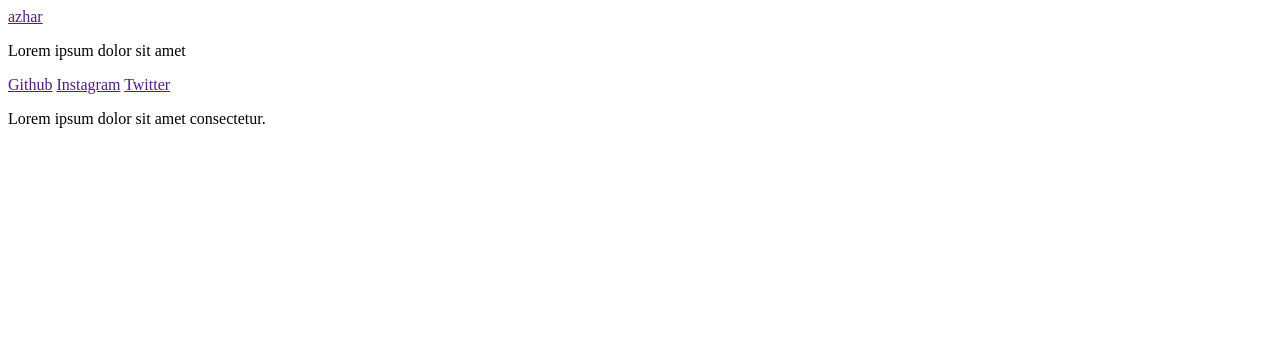
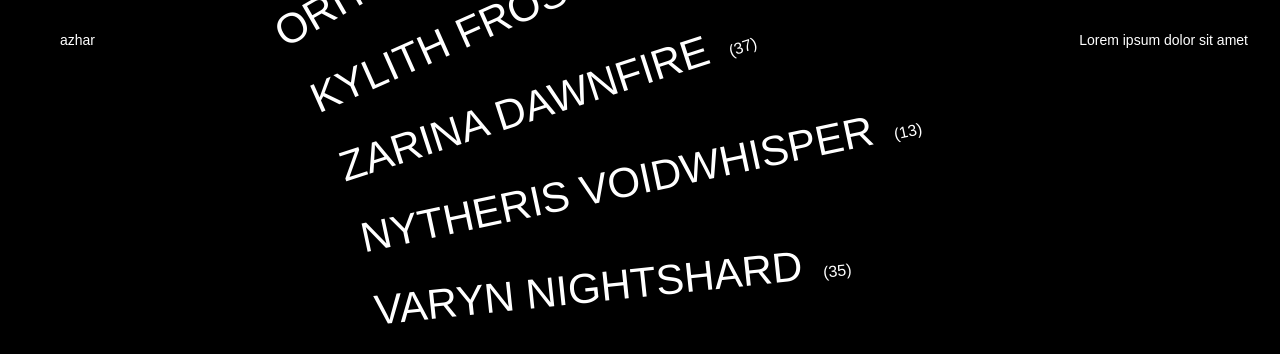
Before and after one commit to Nithze/Circular-Text-Slider, a plain HTML site: page index.html in a window 1280 px wide. Shown: the top 354 px of the page. Drawn offline with nearby package versions, Linux system fonts and the light colour scheme; files that its build step writes are made by us from their sources.

Commit message:
add animation hover GSAP

```diff
--- a/data.js
+++ b/data.js
@@ -0,0 +1,62 @@
+export const posters = [
+    { id: 1, name: "Yithze Human Tears" },
+    { id: 2, name: "Zypherion Eclipse" },
+    { id: 3, name: "Aetherian Dreamwalker" },
+    { id: 4, name: "Solace Zephyr" },
+    { id: 5, name: "Valkyros Starlight" },
+    { id: 6, name: "Lyra Zenithshade" },
+    { id: 7, name: "Zyrax Nightshade" },
+    { id: 8, name: "Xenith Obsidian Flame" },
+    { id: 9, name: "Cylithra Stormborne" },
+    { id: 10, name: "Zarael Dawnbringer" },
+    { id: 11, name: "Nyxaris Shadowflame" },
+    { id: 12, name: "Zephyria Sunfall" },
+    { id: 13, name: "Lunaris Moonveil" },
+    { id: 14, name: "Azurael Voidwalker" },
+    { id: 15, name: "Zyraen Starshaper" },
+    { id: 16, name: "Eryndor Frostwhisper" },
+    { id: 17, name: "Vespera Twilight" },
+    { id: 18, name: "Sylphra Moonshard" },
+    { id: 19, name: "Thalorin Starbane" },
+    { id: 20, name: "Xandria Firestorm" },
+    { id: 21, name: "Valkyrion Skyrender" },
+    { id: 22, name: "Zerethis Nightspire" },
+    { id: 23, name: "Kaelith Silvergale" },
+    { id: 24, name: "Noctis Emberblade" },
+    { id: 25, name: "Seraphis Dawnveil" },
+    { id: 26, name: "Zylara Frostfire" },
+    { id: 27, name: "Orion Starbreaker" },
+    { id: 28, name: "Zyphora Shadowdance" },
+    { id: 29, name: "Kryndor Darkflame" },
+    { id: 30, name: "Celestia Stormrider" },
+    { id: 31, name: "Aurelia Voidbringer" },
+    { id: 32, name: "Zephrin Sunshard" },
+    { id: 33, name: "Azariel Nightfall" },
+    { id: 34, name: "Zyrah Emberfury" },
+    { id: 35, name: "Astryn Solstice" },
+    { id: 36, name: "Zorathis Moonbreaker" },
+    { id: 37, name: "Lirael Starflare" },
+    { id: 38, name: "Kaelin Skybound" },
+    { id: 39, name: "Nythra Shadowbane" },
+    { id: 40, name: "Vyrion Emberwing" },
+    { id: 41, name: "Zynara Frostshade" },
+    { id: 42, name: "Thyra Moonshadow" },
+    { id: 43, name: "Zephyros Skysinger" },
+    { id: 44, name: "Zalaris Stormveil" },
+    { id: 45, name: "Nyxira Emberstrike" },
+    { id: 46, name: "Cylithra Frostsong" },
+    { id: 47, name: "Lunethis Dawnspire" },
+    { id: 48, name: "Xylas Sunflare" },
+    { id: 49, name: "Kyros Nightstorm" },
+    { id: 50, name: "Azaris Starborn" },
+    { id: 51, name: "Zylen Stormbreaker" },
+    { id: 52, name: "Valeria Shadowfrost" },
+    { id: 53, name: "Thalor Skywhisper" },
+    { id: 54, name: "Sylvanis Moonshade" },
+    { id: 55, name: "Zyrix Emberstorm" },
+    { id: 56, name: "Orithra Sunshadow" },
+    { id: 57, name: "Kylith Frostspire" },
+    { id: 58, name: "Zarina Dawnfire" },
+    { id: 59, name: "Nytheris Voidwhisper" },
+    { id: 60, name: "Varyn Nightshard" },
+];
--- a/index.html
+++ b/index.html
@@ -5,7 +5,7 @@
     <meta charset="UTF-8">
     <meta name="viewport" content="width=device-width, initial-scale=1">
     <title></title>
-    <link href="css/style.css" rel="stylesheet">
+    <link href="style.css" rel="stylesheet">
 </head>
 
 <body>
@@ -22,6 +22,10 @@
             <p>Lorem ipsum dolor sit amet consectetur.</p>
         </div>
     </footer>
+    <div class="container">
+        <div class="gallery">
+        </div>
+    </div>
     <script src="https://cdnjs.cloudflare.com/ajax/libs/gsap/3.12.5/gsap.min.js"></script>
     <script type="module" src="./data.js"></script>
     <script type="module" src="./script.js"></script>
--- a/script.js
+++ b/script.js
@@ -0,0 +1,75 @@
+import { posters } from "./data.js";
+document.addEventListener("DOMContentLoaded", function() {
+    const cursor = document.querySelector(".cursor");
+    const gallery = document.querySelector(".gallery");
+    const numberOfItems = 60;
+    const radius = 1100;
+    const centerX = window.innerWidth / 2;
+    const centerY = window.innerHeight / 2;
+    const angleIncrement = (2 * Math.PI) / numberOfItems;
+
+    for (let i = 0; i < numberOfItems; i++) {
+        const item = document.createElement("div");
+        item.className = "item";
+        const p = document.createElement("p");
+        const count = document.createElement("span");
+        p.textContent = posters[i].name;
+        count.textContent = `(${Math.floor(Math.random() * 50) + 1})`;
+        item.appendChild(p);
+        p.appendChild(count);
+        gallery.appendChild(item);
+
+        const angle = i * angleIncrement;
+        const x = centerX + radius * Math.cos(angle);
+        const y = centerY + radius * Math.sin(angle);
+        const rotation = (angle * 180) / Math.PI;
+
+        gsap.set(item, {
+            x: x + "px",
+            y: y + "px",
+            rotation: rotation,
+        });
+
+        item.addEventListener("mouseover", function() {
+            const imgSrc = `./assets/img${i + 1}.jpg`;
+            const img = document.createElement("img");
+            img.src = imgSrc;
+            img.style.clipPath = "polygon(0% 100%, 100% 100%, 100% 100%, 0% 100%)";
+            cursor.appendChild(img);
+
+            gsap.to(img, {
+                clipPath: "polygon(0% 100%, 100% 100%, 100% 0%, 0% 0%)",
+                duration: 1,
+                ease: "power3.out",
+            });
+        });
+
+        item.addEventListener("mouseout", function() {
+            const imgs = cursor.getElementsByTagName("img");
+            if (imgs.length) {
+                const lastImg = imgs[imgs.length - 1];
+                Array.from(imgs).forEach((img, index) => {
+                    if (img !== lastImg) {
+                        gsap.to(img, {
+                            clipPath: "polygon(0% 0%, 100% 0%, 100% 0%, 0% 0%)",
+                            duration: 1,
+                            ease: "power3.out",
+                            onComplete: () => {
+                                setTimeout(() => {
+                                    img.remove();
+                                }, 1000);
+                            },
+                        });
+                    }
+                });
+
+                gsap.to(lastImg, {
+                    clipPath: "polygon(0% 0%, 100% 0%, 100% 0%, 0% 0%)",
+                    duration: 1,
+                    ease: "power3.out",
+                    delay: 0.25,
+                });
+            }
+        });
+    }
+});
--- a/style.css
+++ b/style.css
@@ -0,0 +1,96 @@
+* {
+    margin: 0;
+    padding: 0;
+    box-sizing: border-box;
+}
+
+html, body {
+    width: 100%;
+    height: 3000vh;
+    background: #000;
+    font-family: Arial, Helvetica, sans-serif;
+}
+
+img {
+    position: absolute;
+    top: 0;
+    left: 0;
+    width: 100%;
+    height: 100%;
+    object-fit: cover;
+}
+
+.cursor {
+    position: fixed;
+    top: 0;
+    left: 0;
+    width: 300px;
+    height: 400px;
+    z-index: 0;
+    pointer-events: none;
+}
+
+nav, footer {
+    position: fixed;
+    width: 100%;
+    padding: 2em;
+    display: flex;
+    justify-content: space-between;
+    align-items: center;
+    z-index: 2;
+    mix-blend-mode: difference;
+}
+
+a, p {
+    text-decoration: none;
+    color: #fff;
+    font-size: 14px;
+}
+
+a, span {
+    padding: 0 2em ;
+}
+
+.links {
+    display: flex;
+    gap: 2em;
+}
+
+nav {
+    top: 0;
+}
+
+footer {
+    bottom: 0;
+}
+
+.gallery {
+    position: fixed;
+    width: 200%;
+    height: 100%;
+    left: -75%;
+    overflow: hidden;
+}
+
+.item {
+    position: absolute;
+    top: 0;
+    left: 0;
+    transform: translate(-50%, -50%);
+    width: 800px;
+    height: 80px;
+    cursor: pointer;
+}
+
+.item p {
+    width: 100%;
+    font-size: 42px;
+    font-weight: 500;
+    text-transform: uppercase;
+    color: #fff;
+}
+
+.item p span {
+    padding: 0 20px;
+    font-size: 16px;
+}
```
